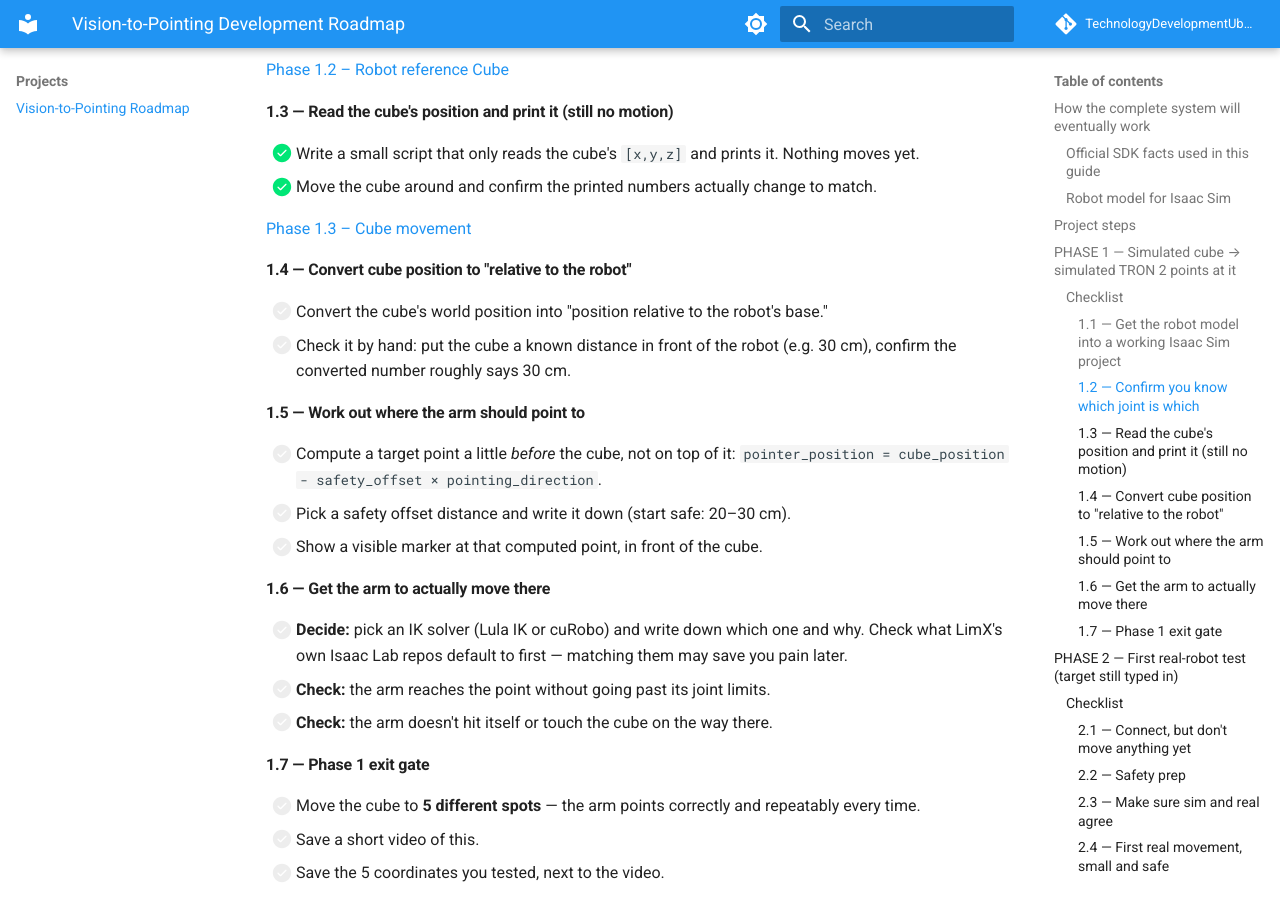
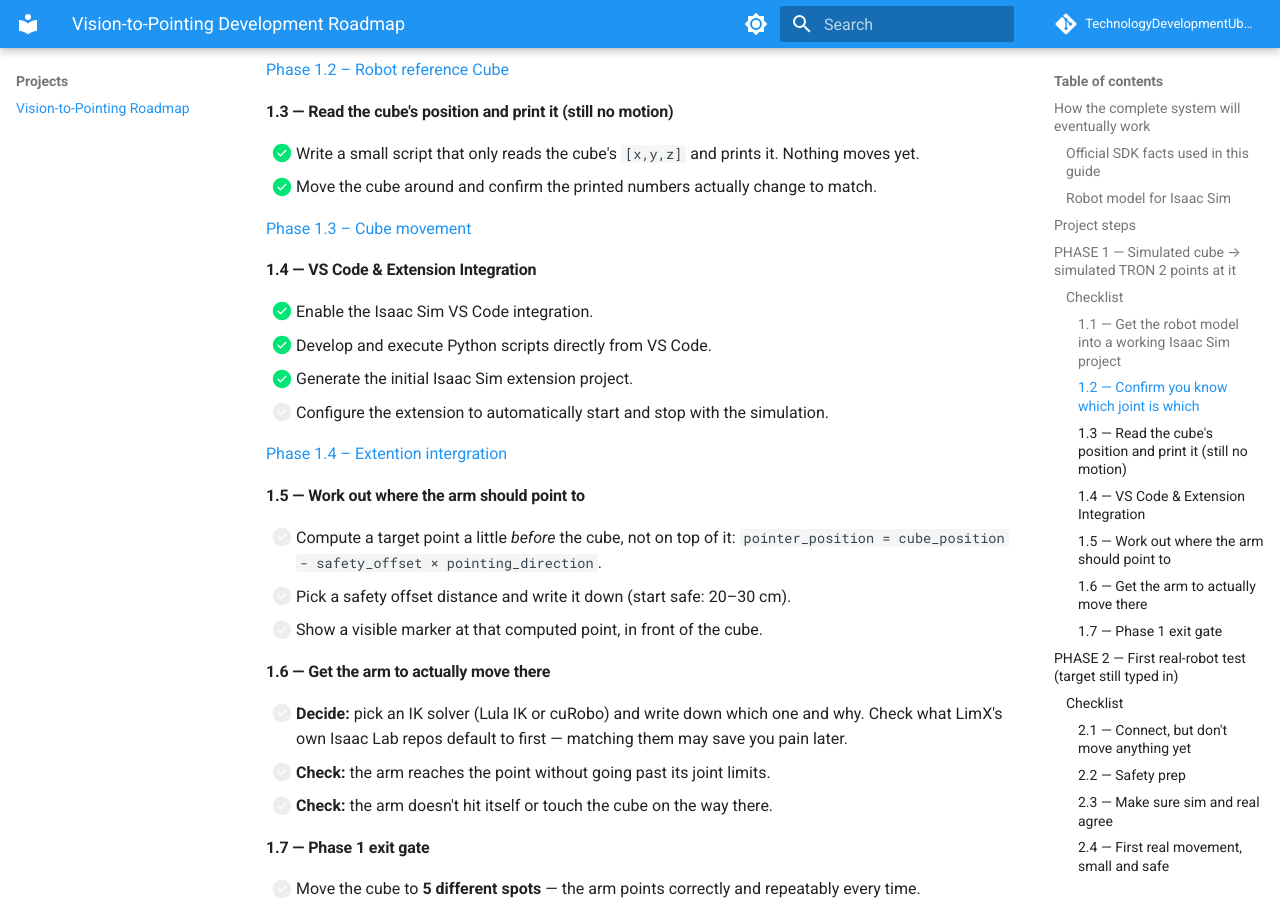
Before and after one commit to TechnologyDevelopmentUbbink/Tron2, an MkDocs documentation site: the page built from docs/projects/vision-pointing-roadmap.md, in a window 1280 px wide and 900 px high, scrolled down 2162 px. Built offline with MkDocs 1.6.1 and Material for MkDocs 9.7.7, drawn with Linux system fonts in a browser that asks for light colours; comment, search, counter and statistics services are not loaded.

Commit message:
Revise roadmap for VS Code integration and tasks
Updated roadmap to reflect VS Code integration tasks and removed cube position conversion.

```diff
--- a/docs/projects/vision-pointing-roadmap.md
+++ b/docs/projects/vision-pointing-roadmap.md
@@ -74,10 +74,15 @@
 
 [Phase 1.3 – Cube movement](../assets/Results_Project_Cube/1-3-cube-movement-python.md)
 
-#### 1.4 — Convert cube position to "relative to the robot"
+#### 1.4 — VS Code & Extension Integration
 
-- [ ] Convert the cube's world position into "position relative to the robot's base."
-- [ ] Check it by hand: put the cube a known distance in front of the robot (e.g. 30 cm), confirm the converted number roughly says 30 cm.
+- [x] Enable the Isaac Sim VS Code integration.
+- [x] Develop and execute Python scripts directly from VS Code.
+- [x] Generate the initial Isaac Sim extension project.
+- [ ] Configure the extension to automatically start and stop with the simulation.
+
+[Phase 1.4 – Extention intergration](../assets/Results_Project_Cube/1-4-vscode-integration.md)
+
 
 #### 1.5 — Work out where the arm should point to
 
```
